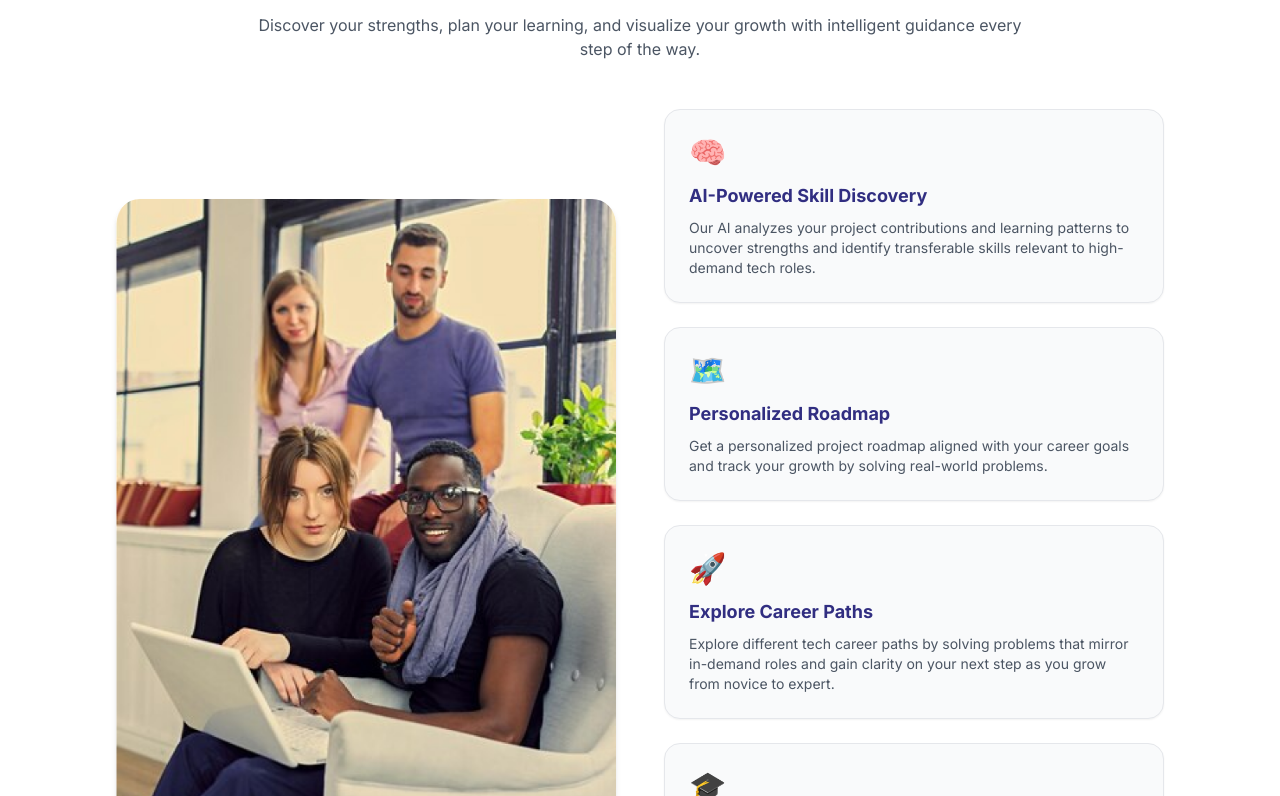
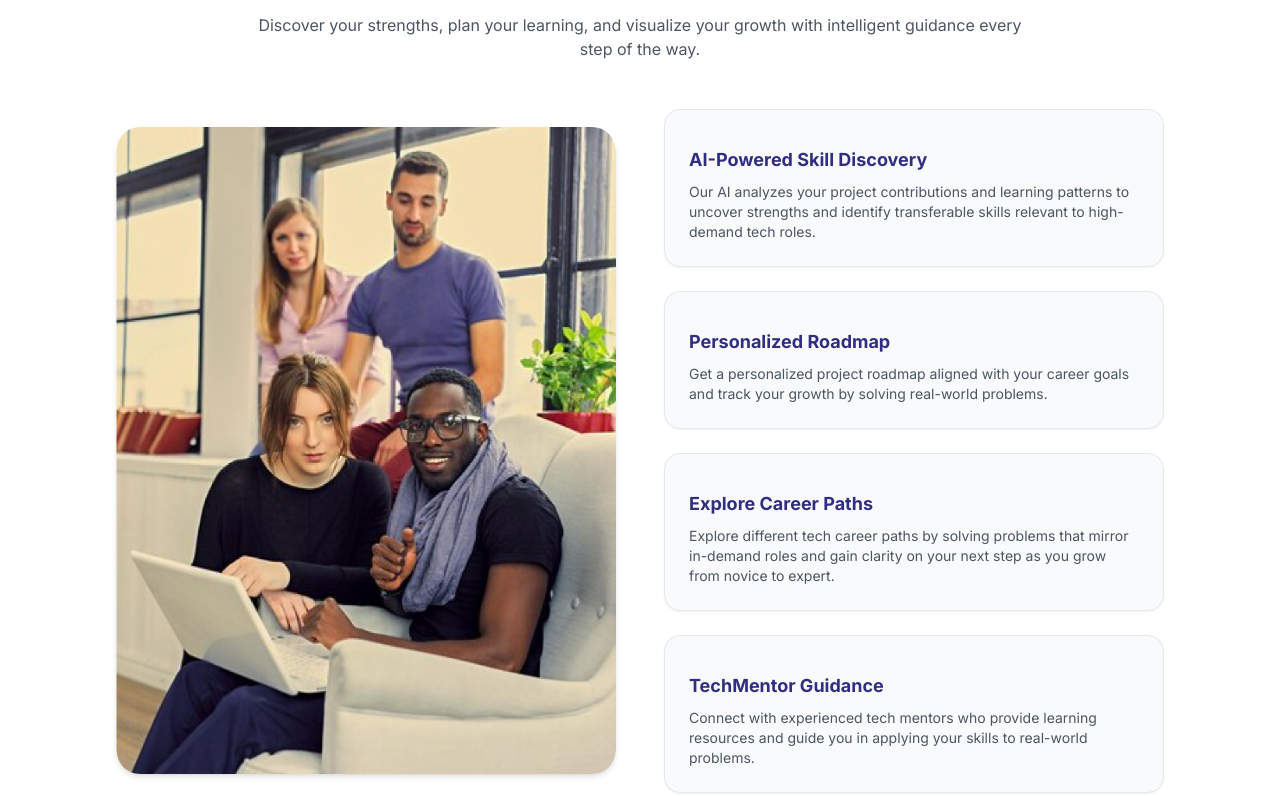
Before and after one commit to techtalentscity/techtalentscity.github.io, a React (Vite) app: page / in a window 1280 px wide. Shown: the part 2944-3740 px from the top of the page. Built offline with nearby package versions, Linux system fonts and the light colour scheme.

Commit message:
Update TechPathNavigator.jsx

```diff
--- a/src/Pages/Home/TechPathNavigator.jsx
+++ b/src/Pages/Home/TechPathNavigator.jsx
@@ -4,23 +4,19 @@ import Container from '../../components/Container';
 const features = [
   {
     title: "AI-Powered Skill Discovery",
-    description: "Our AI analyzes your project contributions and learning patterns to uncover strengths and identify transferable skills relevant to high-demand tech roles.",
-    emoji: "🧠",
+    description: "Our AI analyzes your project contributions and learning patterns to uncover strengths and identify transferable skills relevant to high-demand tech roles."
   },
   {
     title: "Personalized Roadmap",
-    description: "Get a personalized project roadmap aligned with your career goals and track your growth by solving real-world problems.",
-    emoji: "🗺️",
+    description: "Get a personalized project roadmap aligned with your career goals and track your growth by solving real-world problems."
   },
   {
     title: "Explore Career Paths",
     description: "Explore different tech career paths by solving problems that mirror in-demand roles and gain clarity on your next step as you grow from novice to expert.",
-    emoji: "🚀",
   },
   {
     title: "TechMentor Guidance",
     description: "Connect with experienced tech mentors who provide learning resources and guide you in applying your skills to real-world problems.",
-    emoji: "🎓", // 🎓 graduation cap emoji to symbolize mentorship and learning
   },
 ];
 
```
